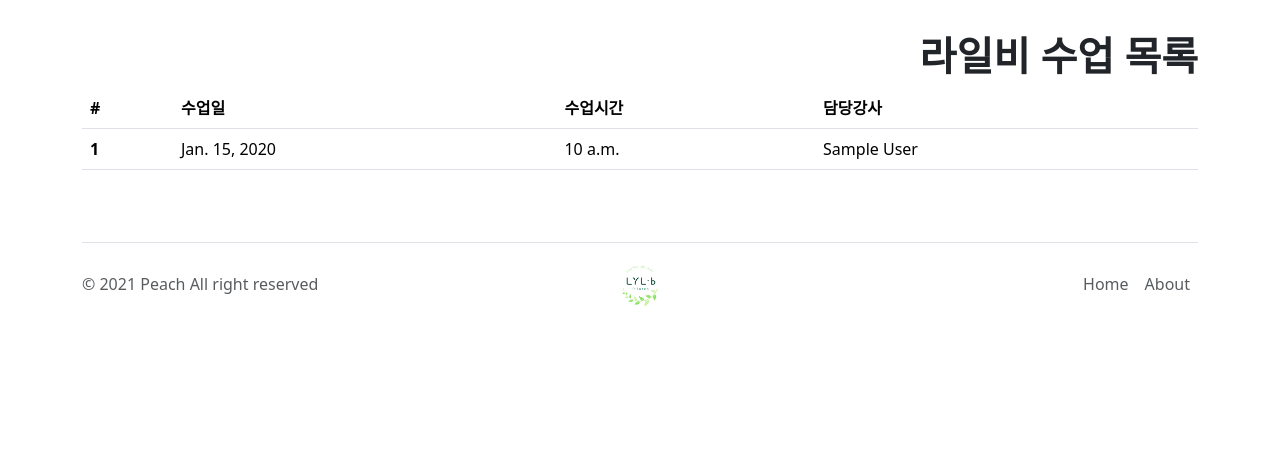
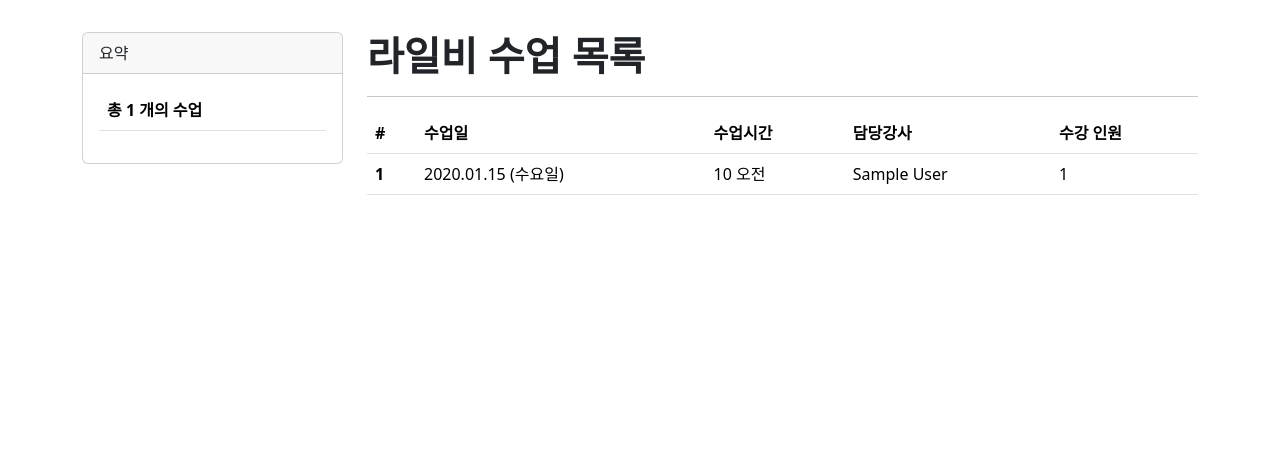
Before and after one commit to JihyunYou/lyl_b, a Django app: page /lesson/ in a window 1280 px wide. Shown: the part 56-507 px from the top of the page. Run offline with Django 3.2, Linux system fonts and the light colour scheme; a user stored in the database is signed in; tables that the repository leaves empty hold one stand-in row (values such as "Sample post"); lists and menus that the app fills with data are empty; some libraries are stand-ins or nearby versions.

Commit message:
UI 개선

```diff
--- a/lessons/models.py
+++ b/lessons/models.py
@@ -42,7 +42,9 @@ class Lesson(models.Model):
 # 출석 관리
 class Attendance(models.Model):
     lesson_id = models.ForeignKey(
-        Lesson, related_name="lesson", on_delete=models.CASCADE, db_column="lesson_id",
+        Lesson,
+        on_delete=models.CASCADE,
+        db_column="lesson_id",
         null=False
     )
     member_id = models.ForeignKey(
--- a/lessons/templates/lessons/base.html
+++ b/lessons/templates/lessons/base.html
@@ -43,6 +43,23 @@
             }
                 .fc-toolbar.fc-header-toolbar .fc-right {
                 order: 2;
+            }
+        }
+
+        @media only screen and (max-width: 767px) {
+            .hidden-mobile {
+                display: none;
+            }
+            .visible-mobile {
+<!--                display: block;-->
+            }
+        }
+        @media only screen and (min-width: 768px) {
+            .hidden-mobile {
+<!--                display: block;-->
+            }
+            .visible-mobile {
+                display: none;
             }
         }
     </style>
@@ -103,6 +120,9 @@
     <div class="py-3"></div>
 
     <!--  footer  -->
+    <br><br><br><br><br>
+    <br><br><br><br><br>
+    <br><br><br><br>
     <div class="container">
         <footer class="d-flex flex-wrap justify-content-between align-items-center py-3 my-4 border-top">
             <p class="col-md-4 mb-0 text-muted">© 2021 Peach All right reserved</p>
--- a/lessons/templates/lessons/lesson_list.html
+++ b/lessons/templates/lessons/lesson_list.html
@@ -3,9 +3,30 @@
 {% block main_area %}
 
 {% if user.is_authenticated %}
-<div class="text-end">
+
+<div class="row">
+    <div class="col-lg-3 hidden-mobile">
+        <div class="card">
+            <div class="card-header">
+                요약
+            </div>
+            <div class="card-body">
+                <table class="table">
+                    <thead>
+                        <tr>
+                            <th>총 {{ lesson_objects.count }} 개의 수업</th>
+                        </tr>
+                    </thead>
+                </table>
+            </div>
+        </div>
+    </div>
+
+    <div class="col-lg-9">
+        <div class="text-start">
             <h1 class="display-6 fw-bold">라일비 수업 목록</h1>
         </div>
+        <hr class="style1">
 
         <table class="table table-hover">
             <thead>
@@ -14,19 +35,24 @@
                     <th scope="col">수업일</th>
                     <th scope="col">수업시간</th>
                     <th scope="col">담당강사</th>
+                    <th>수강 인원</th>
                 </tr>
             </thead>
             <tbody>
                 {% for lesson in lesson_objects %}
                  <tr onClick="location.href='/lesson/{{ lesson.id }}'">
                     <th scope="row">{{ forloop.counter }}</th>
-            <td>{{ lesson.lesson_date }}</td>
+                    <td>{{ lesson.lesson_date | date:"Y.m.d (D)" }}</td>
                     <td>{{ lesson.lesson_time }}</td>
                     <td>{{ lesson.teacher_id.name }}</td>
+                    <td>{{ lesson.attendance_set.count }}</td>
                 </tr>
                 {% endfor %}
             </tbody>
         </table>
+    </div>
+</div>
+
 
 {% else %}
 
--- a/lyl_b/settings.py
+++ b/lyl_b/settings.py
@@ -119,7 +119,8 @@ AUTH_PASSWORD_VALIDATORS = [
 # Internationalization
 # https://docs.djangoproject.com/en/3.2/topics/i18n/
 
-LANGUAGE_CODE = 'en-us'
+# LANGUAGE_CODE = 'en-us'
+LANGUAGE_CODE = 'ko-KR'
 
 TIME_ZONE = 'Asia/Seoul'
 
```
Also changed, not shown: lessons/templates/lessons/lesson_detail.html (+50 -46 lines), members/templates/members/member_detail.html (+48 -44 lines), members/templates/members/member_index.html (+30 -3 lines). Lines whose indentation alone changed are shown as unchanged.
